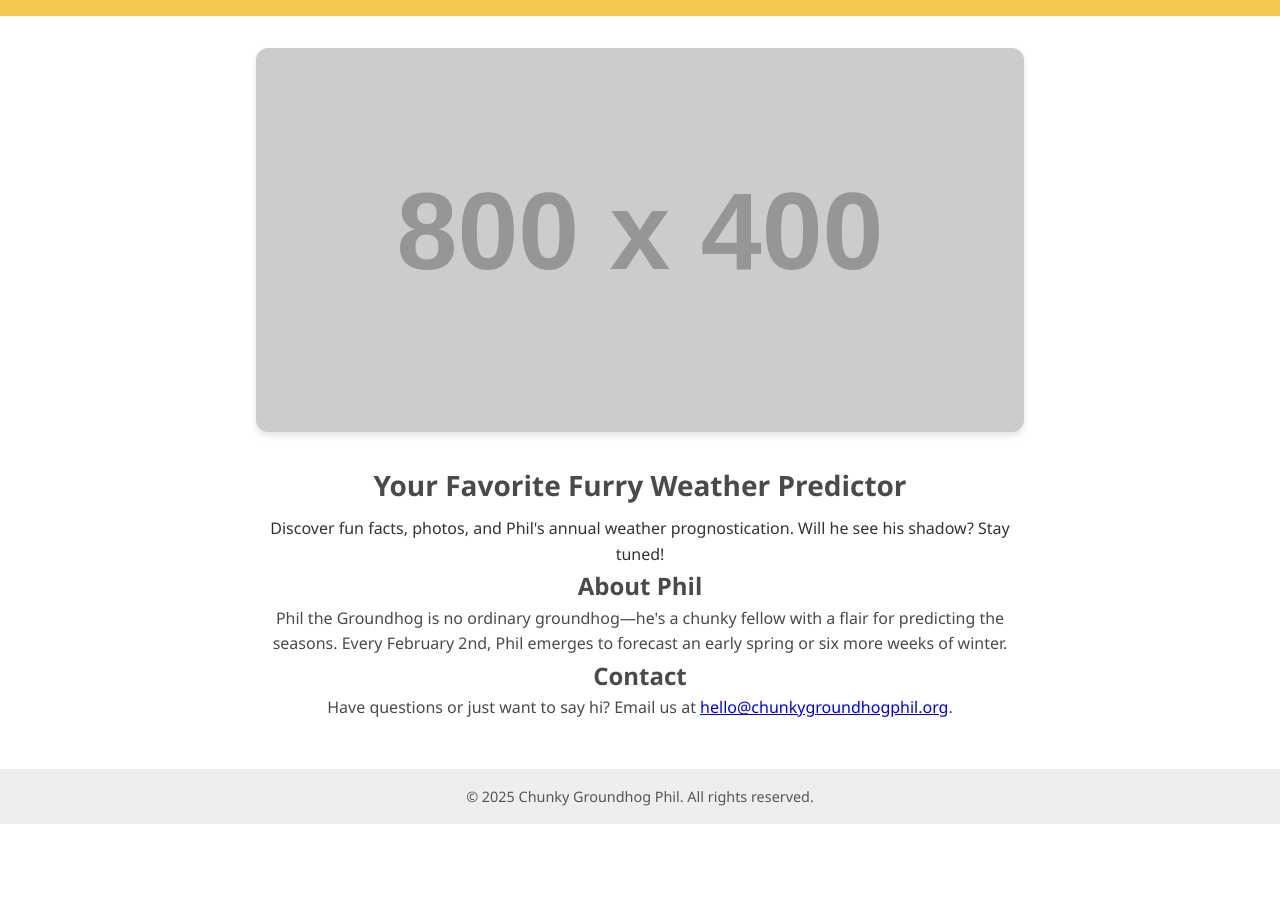
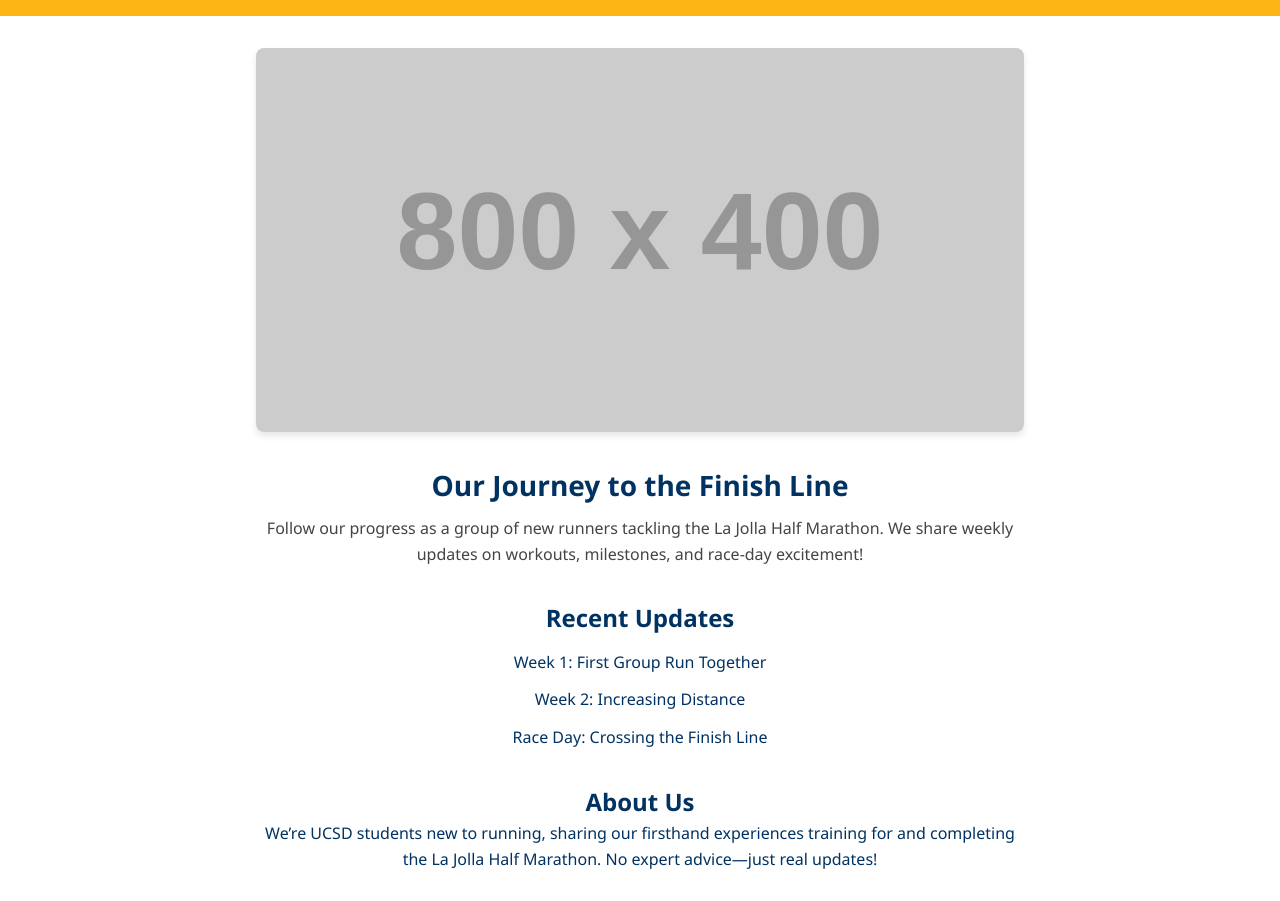
Before and after one commit to aparaselli/chunkygroundhogphil, a plain HTML site: page index.html in a window 1280 px wide. Shown: the part 101-1002 px from the top of the page. Before the commit the page ends 925 px from the top, so only its background shows below. Drawn offline with Linux system fonts and the light colour scheme; placeholder pictures from the web are drawn by us.

Commit message:
Update index.html

```diff
--- a/index.html
+++ b/index.html
@@ -3,19 +3,15 @@
 <head>
   <meta charset="UTF-8">
   <meta name="viewport" content="width=device-width, initial-scale=1.0">
-  <title>Chunky Groundhog Phil</title>
+  <title>chunkygroundhogphil.org</title>
   <style>
     :root {
-      --primary: #4a4a4a;
-      --secondary: #f2c94c;
+      --primary: #003262;     /* UCSD Blue */
+      --secondary: #FDB515;   /* UCSD Gold */
       --background: #fff;
       --font-sans: 'Segoe UI', Tahoma, Geneva, Verdana, sans-serif;
     }
-    * {
-      margin: 0;
-      padding: 0;
-      box-sizing: border-box;
-    }
+    * { margin: 0; padding: 0; box-sizing: border-box; }
     body {
       font-family: var(--font-sans);
       color: var(--primary);
@@ -31,12 +27,10 @@
       font-size: 2rem;
       color: var(--primary);
     }
-    nav {
-      margin-top: 0.5rem;
-    }
+    nav { margin-top: 0.5rem; }
     nav a {
       color: var(--primary);
-      margin: 0 0.5rem;
+      margin: 0 0.75rem;
       text-decoration: none;
       font-weight: bold;
     }
@@ -44,12 +38,11 @@
       max-width: 800px;
       margin: 2rem auto;
       padding: 0 1rem;
-      text-align: center;
     }
+    .hero { text-align: center; }
     .hero img {
-      max-width: 100%;
-      height: auto;
-      border-radius: 12px;
+      max-width: 100%; height: auto;
+      border-radius: 8px;
       box-shadow: 0 4px 6px rgba(0,0,0,0.1);
     }
     .hero h2 {
@@ -58,7 +51,15 @@
     }
     .hero p {
       font-size: 1rem;
-      color: #333;
+      color: #444;
+    }
+    section { margin-top: 2rem; text-align: center; }
+    section#posts ul { list-style: none; padding: 0; }
+    section#posts li { margin: 0.75rem 0; }
+    section#posts a {
+      text-decoration: none;
+      color: var(--primary);
+      font-weight: 500;
     }
     footer {
       text-align: center;
@@ -66,38 +67,47 @@
       background: #eee;
       margin-top: 3rem;
     }
-    footer p {
-      font-size: 0.9rem;
-      color: #555;
-    }
+    footer p { font-size: 0.9rem; color: #555; }
   </style>
 </head>
 <body>
   <header>
-    <h1>Welcome to Chunky Groundhog Phil</h1>
+    <h1>chunkygroundhogphil.org</h1>
     <nav>
       <a href="#home">Home</a>
-      <a href="#about">About Phil</a>
+      <a href="#posts">Updates</a>
+      <a href="#about">About</a>
       <a href="#contact">Contact</a>
     </nav>
   </header>
   <main>
     <section id="home" class="hero">
-      <img src="https://via.placeholder.com/800x400?text=Phil+the+Chunky+Groundhog" alt="Phil the Chunky Groundhog">
-      <h2>Your Favorite Furry Weather Predictor</h2>
-      <p>Discover fun facts, photos, and Phil's annual weather prognostication. Will he see his shadow? Stay tuned!</p>
+      <img src="https://via.placeholder.com/800x400?text=La+Jolla+Half+Marathon+2025" alt="La Jolla Half Marathon">
+      <h2>Our Journey to the Finish Line</h2>
+      <p>Follow our progress as a group of new runners tackling the La Jolla Half Marathon. We share weekly updates on workouts, milestones, and race-day excitement!</p>
     </section>
+
+    <section id="posts">
+      <h2>Recent Updates</h2>
+      <ul>
+        <li><a href="#">Week 1: First Group Run Together</a></li>
+        <li><a href="#">Week 2: Increasing Distance</a></li>
+        <li><a href="#">Race Day: Crossing the Finish Line</a></li>
+      </ul>
+    </section>
+
     <section id="about">
-      <h2>About Phil</h2>
-      <p>Phil the Groundhog is no ordinary groundhog—he's a chunky fellow with a flair for predicting the seasons. Every February 2nd, Phil emerges to forecast an early spring or six more weeks of winter.</p>
+      <h2>About Us</h2>
+      <p>We’re UCSD students new to running, sharing our firsthand experiences training for and completing the La Jolla Half Marathon. No expert advice—just real updates!</p>
     </section>
+
     <section id="contact">
       <h2>Contact</h2>
-      <p>Have questions or just want to say hi? Email us at <a href="mailto:hello@chunkygroundhogphil.org">hello@chunkygroundhogphil.org</a>.</p>
+      <p>Got questions or just want to cheer us on? Email us at <a href="mailto:hello@chunkygroundhogphil.org">hello@chunkygroundhogphil.org</a>.</p>
     </section>
   </main>
   <footer>
-    <p>&copy; 2025 Chunky Groundhog Phil. All rights reserved.</p>
+    <p>&copy; 2025 chunkygroundhogphil.org. All rights reserved.</p>
   </footer>
 </body>
 </html>
```
